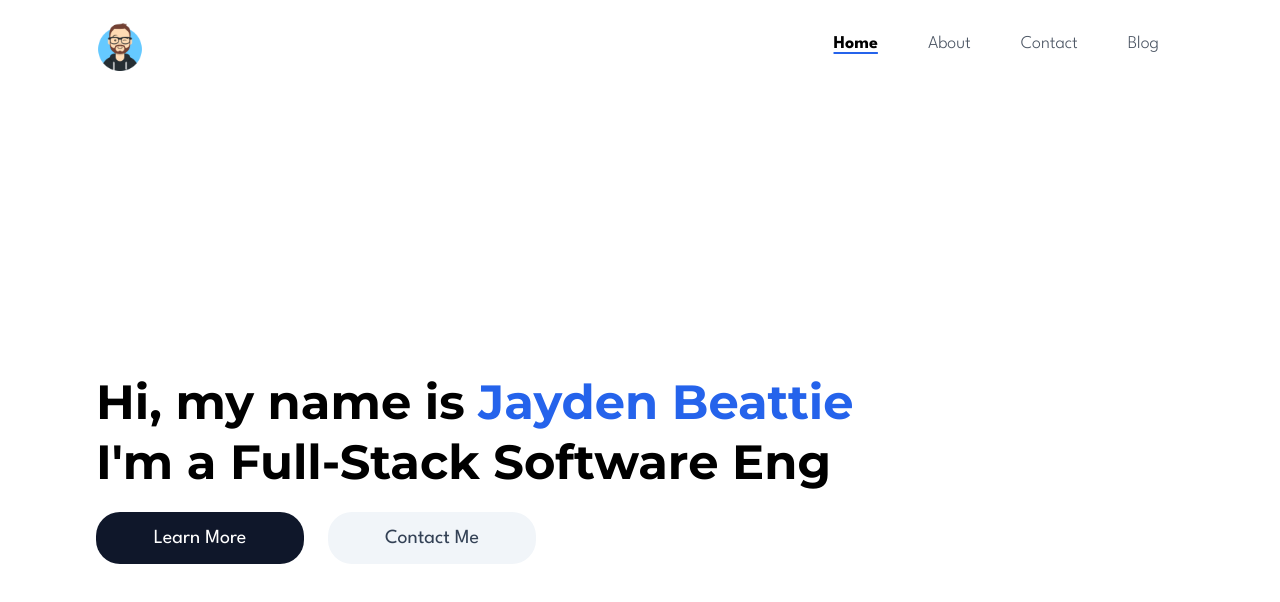
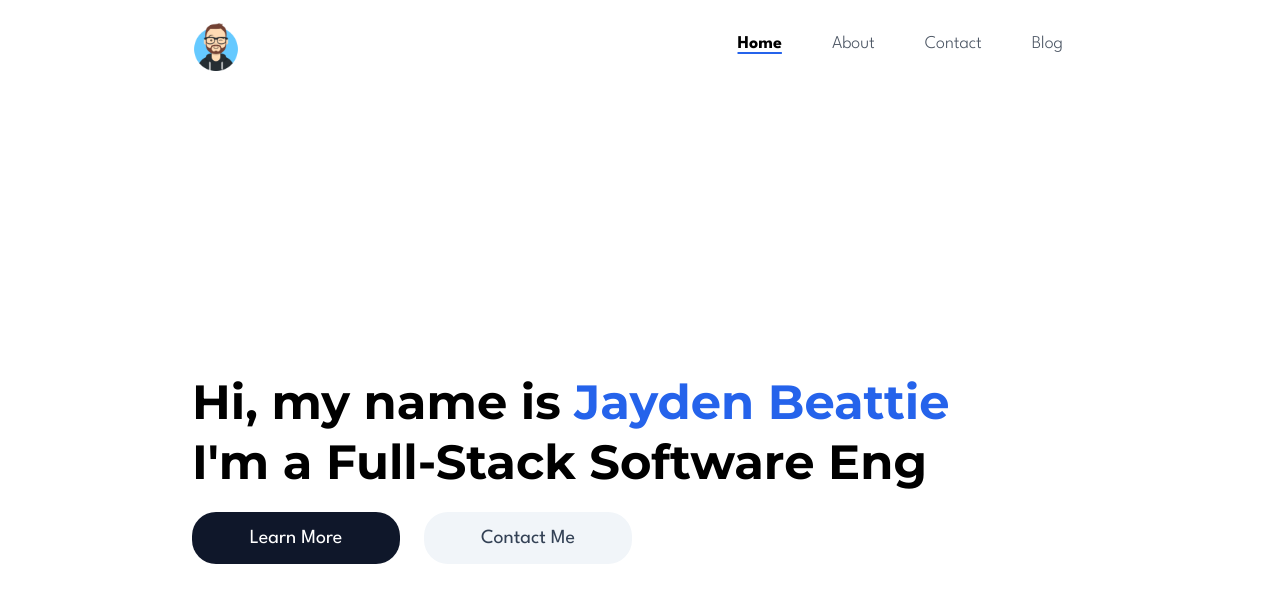
Before and after one commit to jkbeattie/jkbeattie.dev, a React (Create React App) app: page / in a window 1280 px wide. Shown: the top 602 px of the page. Built offline with nearby package versions, Linux system fonts and the light colour scheme.

Commit message:
fix: wrapper width

```diff
--- a/src/styles/layouts/_wrapper.sass
+++ b/src/styles/layouts/_wrapper.sass
@@ -1,3 +1,3 @@
 .App
-    width: 85%
+    width: 70%
     margin: 0 auto
--- a/src/styles/styles.css
+++ b/src/styles/styles.css
@@ -29,7 +29,7 @@
     @apply bg-slate-100 py-3 rounded-3xl; }
 
 .App {
-  width: 85%;
+  width: 70%;
   margin: 0 auto; }
 
 @tailwind base;
```
